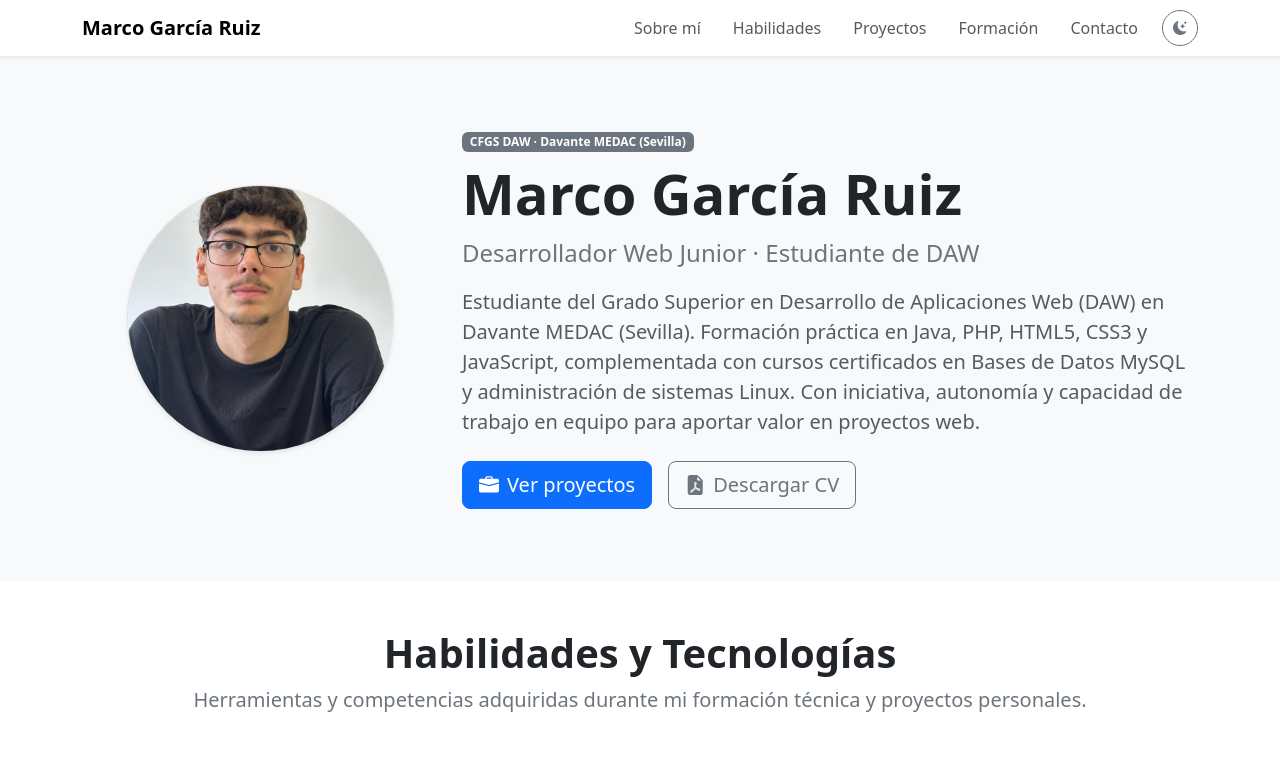
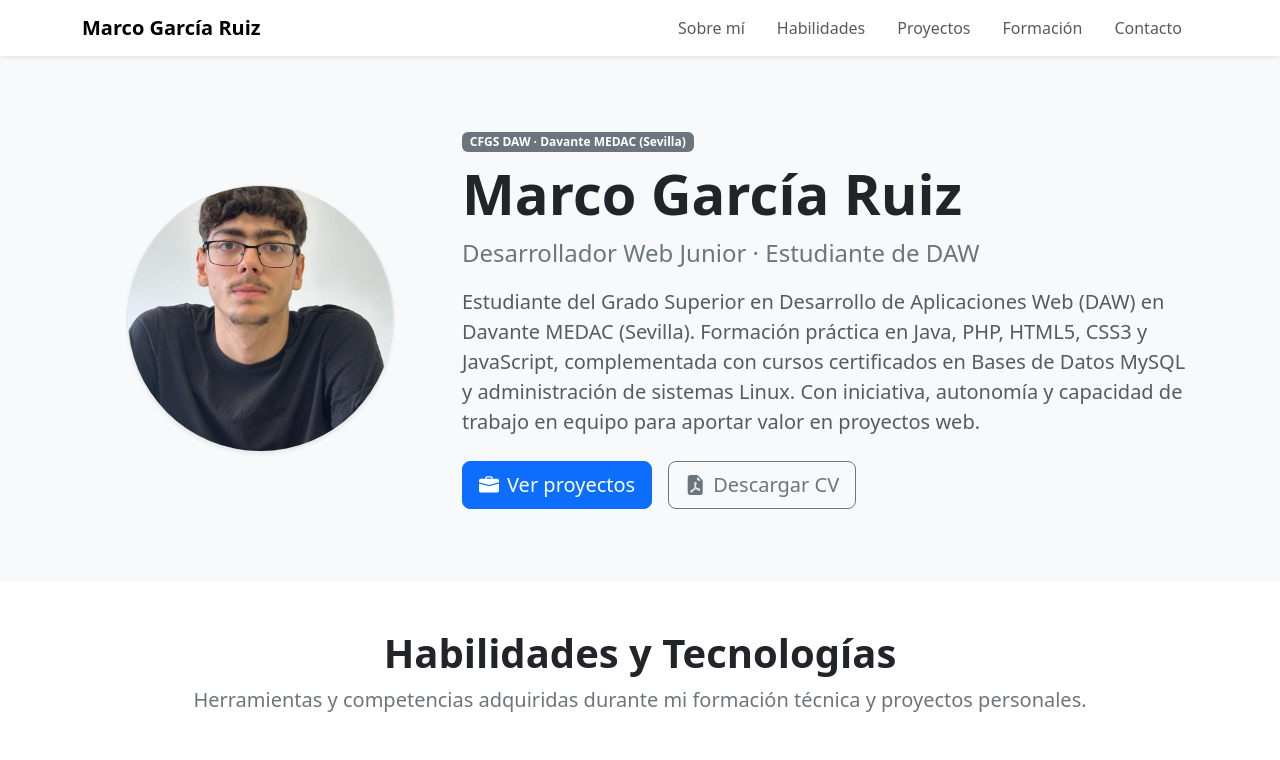
Before and after one commit to Mxrcx125/Portfolio-profesional-con-bootstrap, a plain HTML site: page index.html in a window 1280 px wide. Shown: the top 760 px of the page. Drawn offline with nearby package versions, Linux system fonts and the light colour scheme.

Commit message:
Eliminar boton y logica de modo oscuro para mantener interfaz limpia

```diff
--- a/index.html
+++ b/index.html
@@ -1,5 +1,5 @@
 <!doctype html>
-<html lang="es" data-bs-theme="light">
+<html lang="es">
 <head>
   <meta charset="utf-8">
   <meta name="viewport" content="width=device-width, initial-scale=1">
@@ -45,12 +45,6 @@
             </li>
             <li class="nav-item">
               <a class="nav-link px-3" href="#contacto">Contacto</a>
-            </li>
-            <!-- Botón Modo Claro / Oscuro -->
-            <li class="nav-item ms-lg-2 mt-2 mt-lg-0">
-              <button id="themeToggle" class="btn btn-outline-secondary btn-sm rounded-circle p-2 d-flex align-items-center justify-content-center" type="button" aria-label="Alternar modo claro y oscuro" style="width: 36px; height: 36px;">
-                <i class="bi bi-moon-stars-fill" id="themeIcon"></i>
-              </button>
             </li>
           </ul>
         </div>
--- a/js/main.js
+++ b/js/main.js
@@ -3,39 +3,7 @@
 // ============================================================
 
 document.addEventListener('DOMContentLoaded', () => {
-  // 1. Alternancia de Modo Claro / Modo Oscuro (Persistencia en localStorage)
-  const themeToggleBtn = document.getElementById('themeToggle');
-  const themeIcon = document.getElementById('themeIcon');
-  const htmlElement = document.documentElement;
-
-  // Cargar preferencia guardada o del sistema
-  const savedTheme = localStorage.getItem('portfolio-theme');
-  const systemPrefersDark = window.matchMedia('(prefers-color-scheme: dark)').matches;
-  const initialTheme = savedTheme || (systemPrefersDark ? 'dark' : 'light');
-
-  applyTheme(initialTheme);
-
-  if (themeToggleBtn) {
-    themeToggleBtn.addEventListener('click', () => {
-      const currentTheme = htmlElement.getAttribute('data-bs-theme');
-      const newTheme = currentTheme === 'dark' ? 'light' : 'dark';
-      applyTheme(newTheme);
-      localStorage.setItem('portfolio-theme', newTheme);
-    });
-  }
-
-  function applyTheme(theme) {
-    htmlElement.setAttribute('data-bs-theme', theme);
-    if (themeIcon) {
-      if (theme === 'dark') {
-        themeIcon.className = 'bi bi-sun-fill text-warning';
-      } else {
-        themeIcon.className = 'bi bi-moon-stars-fill text-secondary';
-      }
-    }
-  }
-
-  // 2. Validación y envío interactivo del formulario de contacto
+  // 1. Validación de formularios de Bootstrap
   const forms = document.querySelectorAll('.needs-validation');
   const formSuccessAlert = document.getElementById('formSuccessAlert');
 
@@ -57,7 +25,7 @@ document.addEventListener('DOMContentLoaded', () => {
     });
   });
 
-  // 3. Cerrar automáticamente la barra de navegación en móviles al hacer clic en un enlace
+  // 2. Cerrar automáticamente la barra de navegación en móviles al pulsar un enlace
   const navLinks = document.querySelectorAll('.navbar-collapse .nav-link');
   const navbarCollapse = document.getElementById('navbarNav');
 
```
Also changed, not shown: 1 other file.
